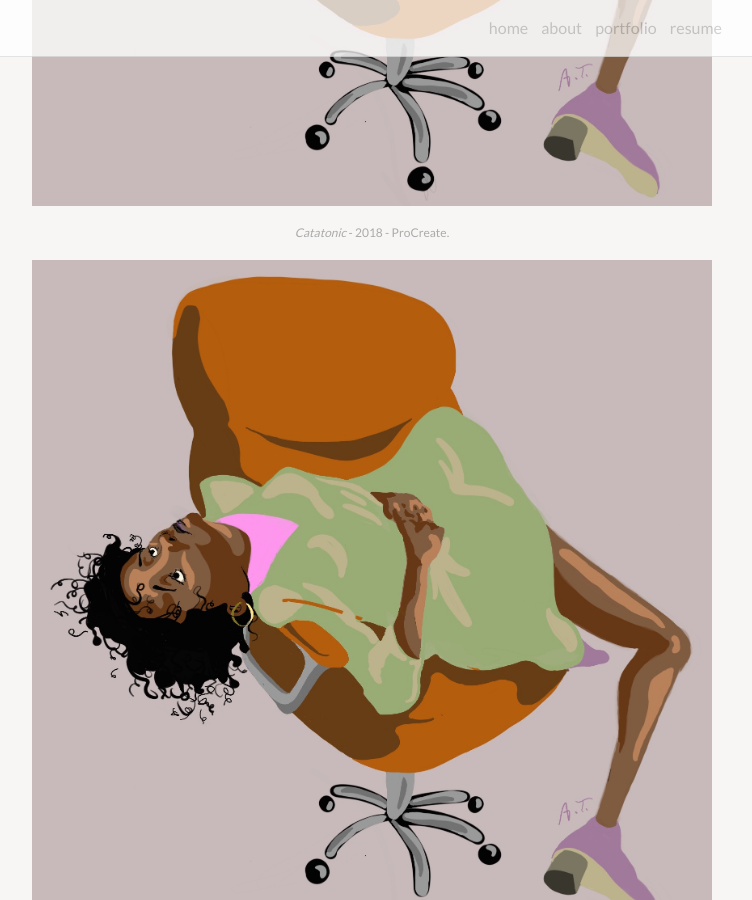
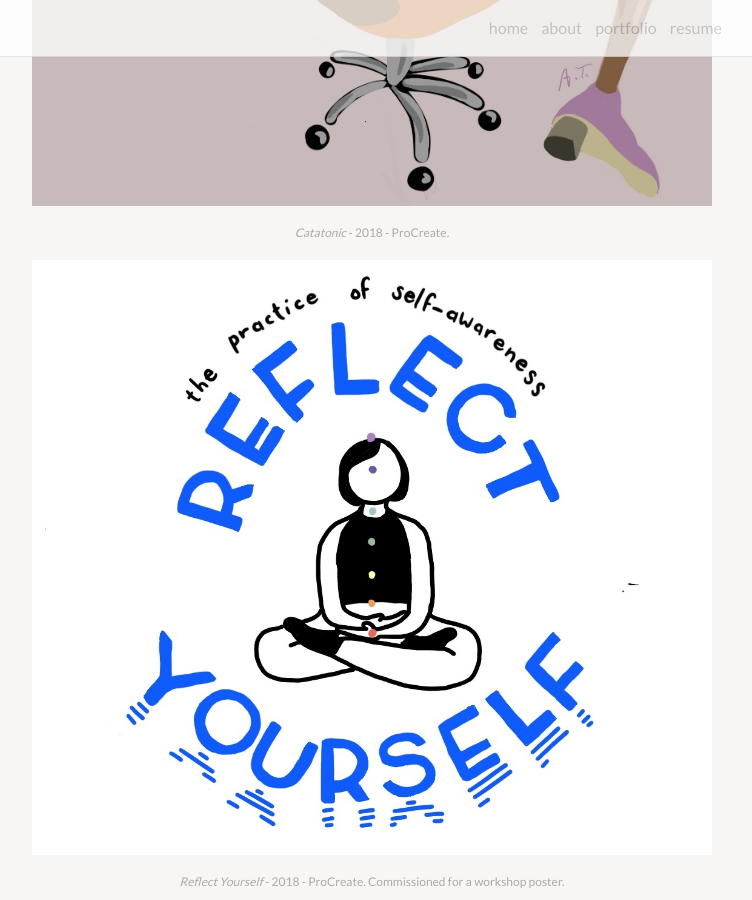
Before and after one commit to anntran14/home, a Jekyll site: the page built from _portfolio/art_5_digital.markdown, in a window 1280 px wide and 900 px high, scrolled down 806 px. Shown: the whole window, without its empty margins (268-1020 px from the left). Built offline with Jekyll 4.4.1, drawn with Linux system fonts in a browser that asks for light colours; nearby versions of some CDN libraries; some web fonts are replaced; grey boxes are pictures that could not be loaded.

Commit message:
Update art_5_digital.markdown

```diff
--- a/_portfolio/art_5_digital.markdown
+++ b/_portfolio/art_5_digital.markdown
@@ -16,14 +16,13 @@ img: ../img/icons/catatonic-closeup.jpg
 <i>Catatonic</i> - 2018 - ProCreate. </div>
 
 <div class="imag_row">
-	<img class="col three" src="../../img/digital/catatonic.jpg" alt="" />
+	<img class="col three" src="../../img/digital/reflectyourself.jpg" alt="" />
 </div>
 <div class="col three caption">
 <i>Reflect Yourself</i> - 2018 - ProCreate. Commissioned for a workshop poster.</div>
 
 <div class="imag_row">
 	<img class="col three" src="../../img/digital/backofhead.jpg" alt="" />
-	<img class="col one-alt" style ="height:370px;" src="../../img/digital/ourvoiceourchoice.jpg" alt="" />
 </div>
 <div class="col three caption">
 <i>Back of Head - Study</i> - 2017 - ProCreate. </div>
```
